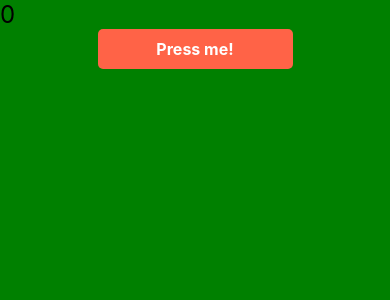
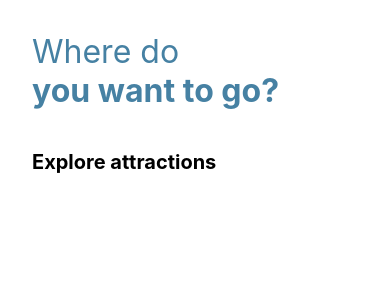
Before and after one commit to VladNcode/RN-travel, a React Native app: screen / in a window 390 px wide. Shown: the top 300 px of the page. Built offline with nearby package versions, Linux system fonts and the light colour scheme.

Commit message:
Added title

```diff
--- a/src/components/Title/index.tsx
+++ b/src/components/Title/index.tsx
@@ -1,12 +1,13 @@
 import React from 'react';
-import { Text } from 'react-native';
+import { Text, TextStyle } from 'react-native';
 
 import { styles } from './styles';
 
 interface TitleProps {
-  text?: string;
+  text: string;
+  extraTextStyle?: TextStyle;
 }
 
-export const Title = ({ text = 'Default text' }: TitleProps) => {
-  return <Text style={styles.title}>{text}</Text>;
-};
+export const Title = React.memo(({ text, extraTextStyle }: TitleProps) => {
+  return <Text style={[styles.title, extraTextStyle]}>{text}</Text>;
+});
--- a/src/components/Title/styles.ts
+++ b/src/components/Title/styles.ts
@@ -2,6 +2,8 @@ import { StyleSheet } from 'react-native';
 
 export const styles = StyleSheet.create({
   title: {
-    fontSize: 24,
+    fontSize: 32,
+    color: '#4681A3',
+    fontWeight: 'bold',
   },
 });
--- a/src/screens/Home/index.tsx
+++ b/src/screens/Home/index.tsx
@@ -1,21 +1,17 @@
-import React, { useState } from 'react';
+import React from 'react';
 import { SafeAreaView, View } from 'react-native';
 
 import { Title } from '../../components/Title';
-import { MyButton } from '../../components/Button';
 import { styles } from './styles';
 
-export const Home = () => {
-  const [value, setValue] = useState(0);
-
+export const Home = React.memo(() => {
   return (
-    <SafeAreaView style={[styles.safeAreaView, styles.flex]}>
-      <View style={[styles.view, styles.flex]}>
-        <Title text={value + ''} />
-        <View style={styles.buttonContainer}>
-          <MyButton setValue={setValue} />
-        </View>
+    <SafeAreaView>
+      <View style={styles.container}>
+        <Title text="Where do" extraTextStyle={styles.mainTitle} />
+        <Title text="you want to go?" />
+        <Title text="Explore attractions" extraTextStyle={styles.subtitle} />
       </View>
     </SafeAreaView>
   );
-};
+});
--- a/src/screens/Home/styles.ts
+++ b/src/screens/Home/styles.ts
@@ -1,18 +1,15 @@
 import { StyleSheet } from 'react-native';
 
 export const styles = StyleSheet.create({
-  flex: {
-    flex: 1,
+  container: {
+    padding: 32,
   },
-  safeAreaView: {
-    backgroundColor: 'teal',
+  mainTitle: {
+    fontWeight: 'normal',
   },
-  view: {
-    backgroundColor: 'green',
-  },
-  buttonContainer: {
-    flexDirection: 'row',
-    justifyContent: 'center',
-    alignItems: 'center',
+  subtitle: {
+    fontSize: 20,
+    color: '#000000',
+    marginTop: 40,
   },
 });
```
